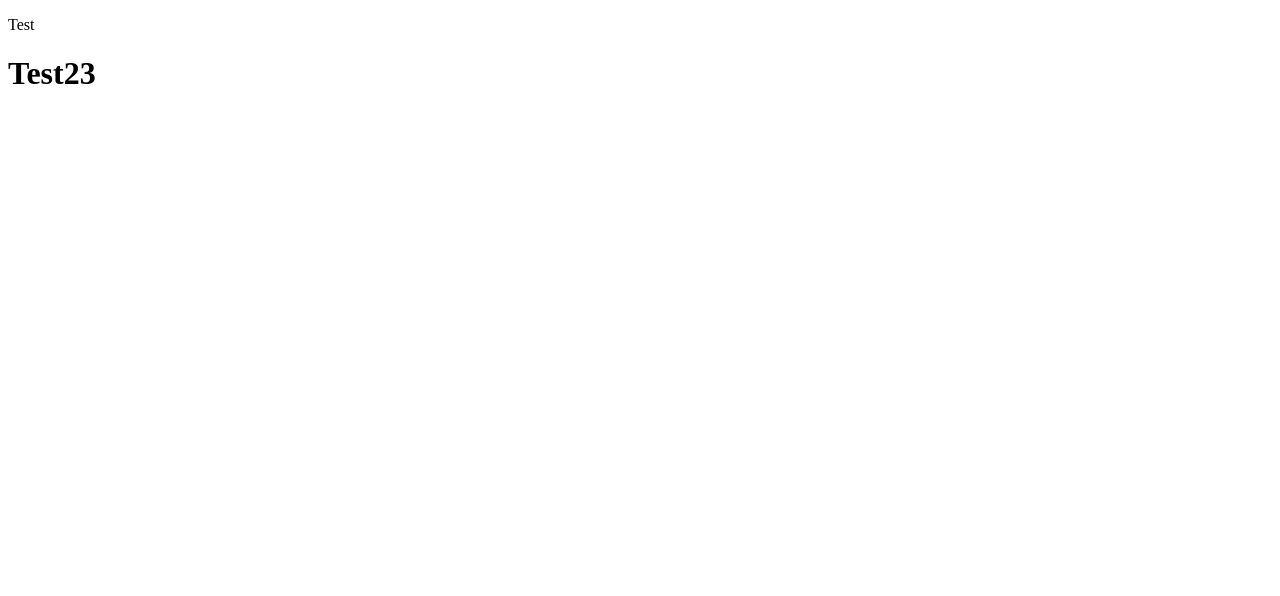
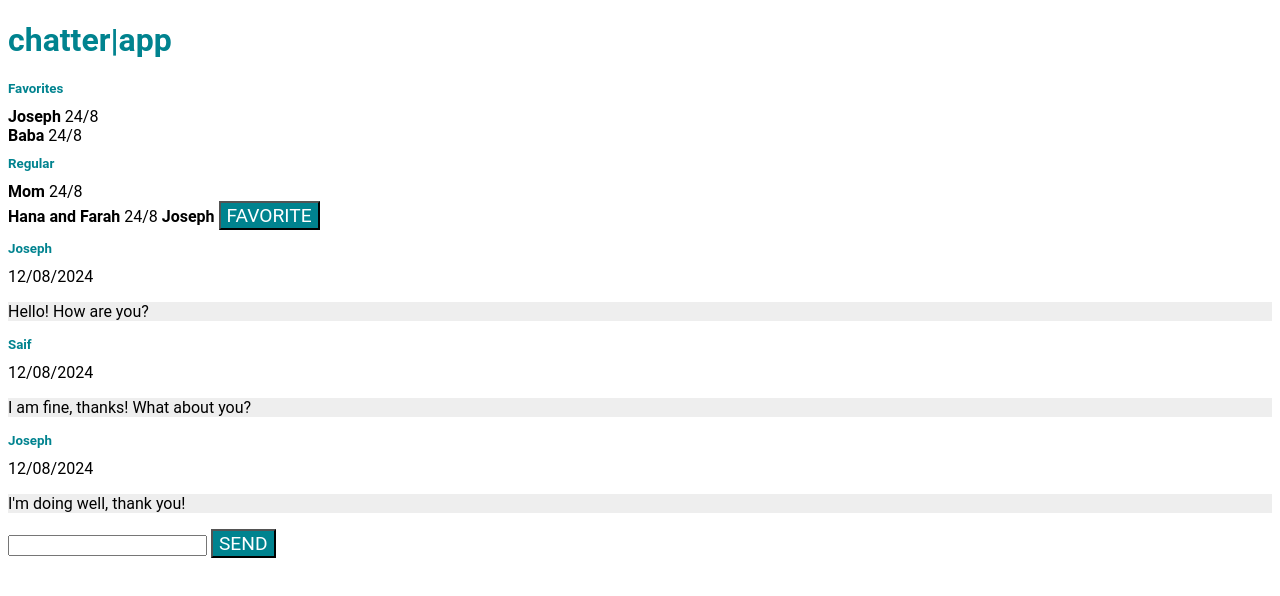
Before and after one commit to SaifHassann/myoa_test, a plain HTML site: page index.html in a window 1280 px wide. Drawn offline with Linux system fonts and the light colour scheme.

Commit message:
Update index.html

```diff
--- a/index.html
+++ b/index.html
@@ -1,10 +1,69 @@
 <!DOCTYPE html>
+<html>
 
 <head>
-    <title>Random Page</title>
-    <p>Test</p>
+<style>
+
+* {
+font-family: Roboto, Arial, sans-serif;
+}
+
+h1 {
+    color: #00838f;
+}
+
+h2 {
+    color: #00838f;
+    font-size: smaller;
+}
+
+p {
+    background-color: #eeeeee;
+}
+
+button {
+    background-color: #00838f;
+    text-transform: uppercase;
+    color: white;
+    font-size: larger;
+}
+
+
+</style>
+    <title>chatter|app</title>
 </head>
 
 <body>
-    <h1>Test23</h1>
+    <h1>chatter|app</h1>
+    <h2>Favorites</h2>
+    <strong>Joseph</strong> <smaller>24/8</smaller><br>
+    <strong>Baba</strong> <smaller>24/8</smaller>
+    <h2>Regular</h2>
+    <strong>Mom</strong> <smaller>24/8</smaller><br>
+    <strong>Hana and Farah</strong> <smaller>24/8</smaller>
+
+
+
+    <strong>Joseph</strong>
+    <button>Favorite</button>
+
+        <h2>Joseph</h2>
+        <smaller>12/08/2024</smaller>
+        <p>Hello! How are you?</p>
+
+
+        <h2>Saif</h2>
+        <smaller>12/08/2024</smaller>
+        <p>I am fine, thanks! What about you?</p>
+
+
+        <h2>Joseph</h2>
+        <smaller>12/08/2024</smaller>
+        <p>I'm doing well, thank you!</p>
+
+    <input> <button>Send</button>
+
 </body>
+
+
+</html>
```
